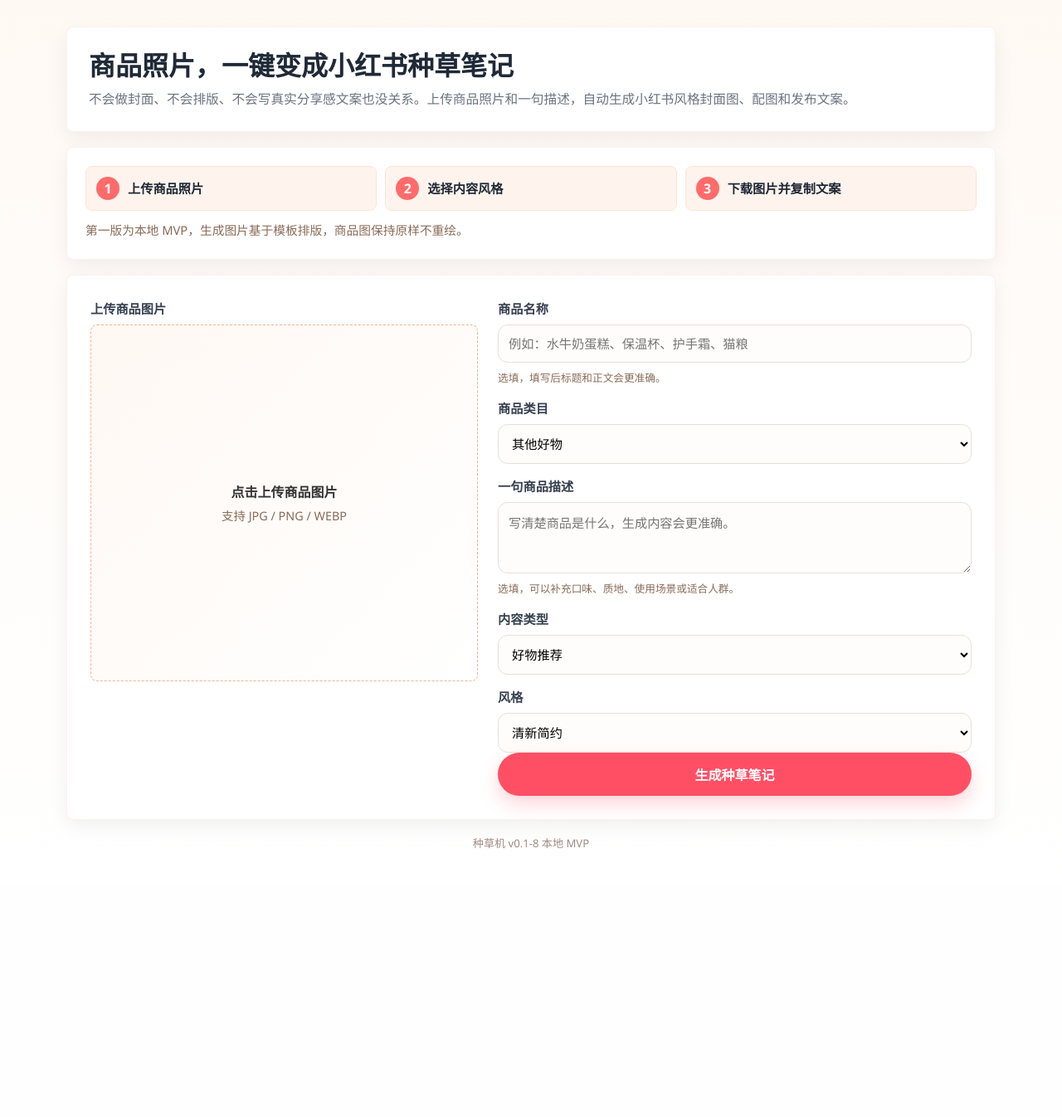
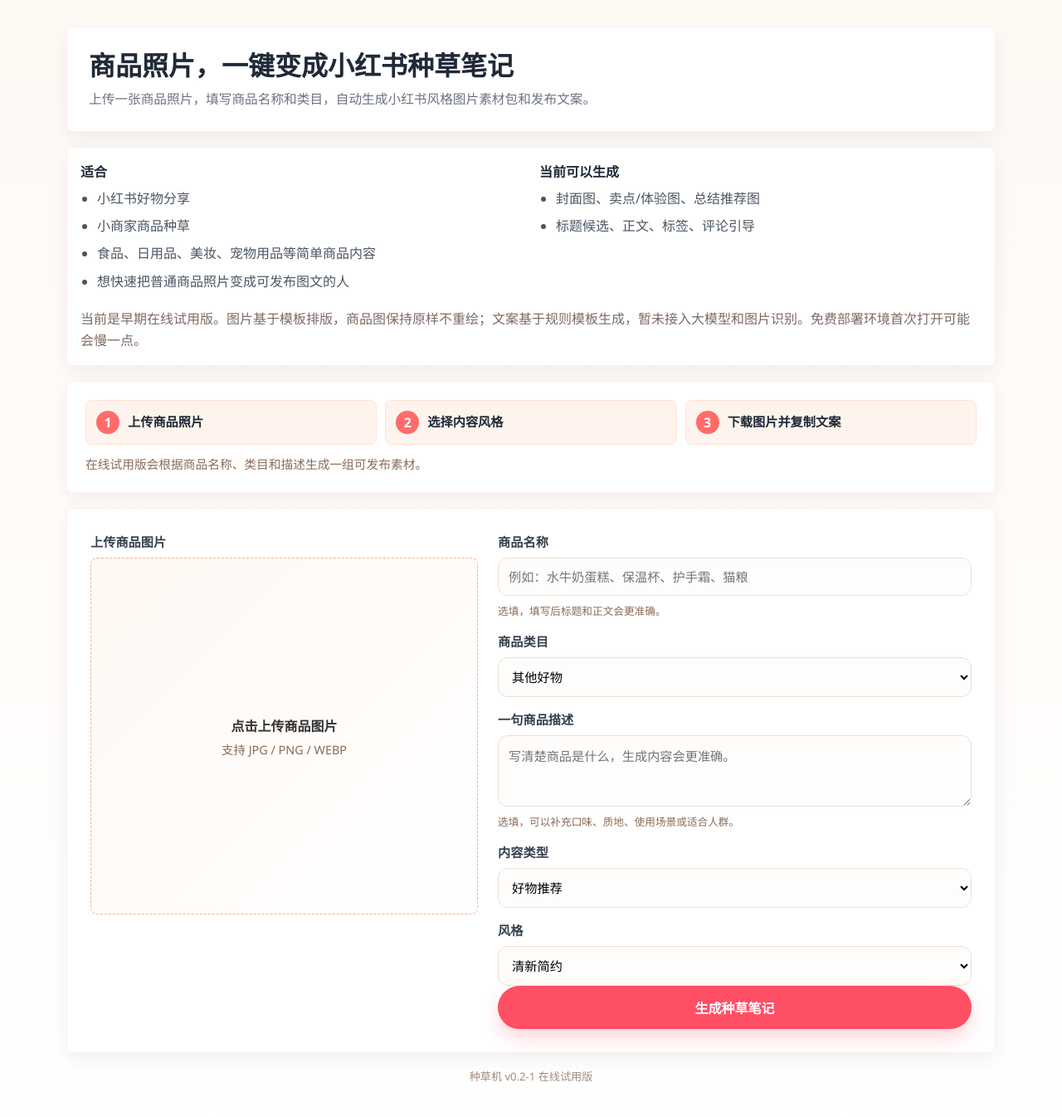
Before and after one commit to chenjiaozz1015-maker/xhs-product-note-agent, a FastAPI app: page / in a window 1280 px wide. Shown: the whole page at 83% size. Before the commit the page ends 1022 px from the top, so only its background shows below. Run offline with FastAPI, Linux system fonts and the light colour scheme.

Commit message:
Polish online trial experience

```diff
--- a/app/config.py
+++ b/app/config.py
@@ -15,6 +15,6 @@ FONTS_DIR.mkdir(parents=True, exist_ok=True)
 
 APP_NAME = os.getenv("APP_NAME", "种草机")
 APP_TITLE = os.getenv("APP_TITLE", APP_NAME)
-APP_VERSION = "v0.1-8"
+APP_VERSION = "v0.2-1"
 HOST = os.getenv("HOST", "0.0.0.0")
 PORT = int(os.getenv("PORT", "8000"))
--- a/app/static/css/style.css
+++ b/app/static/css/style.css
@@ -516,3 +516,20 @@ button, .secondary-btn, .copy-btn, .btn {
     padding-right: 0;
   }
 }
+
+/* v0.2-1 online trial polish */
+.trial-card { display: flex; flex-direction: column; gap: 12px; }
+.trial-grid { display: grid; gap: 12px; }
+.trial-card h2 { margin: 0 0 8px; font-size: 1rem; }
+.trial-card ul,
+.feedback-questions { margin: 0; padding-left: 20px; color: #4b5563; line-height: 1.7; }
+.trial-note,
+.feedback-card p,
+.regenerate-tip p { margin: 0; color: #7c6a62; line-height: 1.65; }
+.regenerate-tip { background: #fffaf7; border-color: #f0e1d8; }
+.feedback-card { border-color: #dbeafe; background: linear-gradient(135deg, #fff 0%, #f8fbff 100%); }
+.feedback-questions { display: grid; gap: 6px; }
+
+@media (min-width: 768px) {
+  .trial-grid { grid-template-columns: 1fr 1fr; gap: 20px; }
+}
--- a/app/static/js/app.js
+++ b/app/static/js/app.js
@@ -250,6 +250,16 @@ document.addEventListener('DOMContentLoaded', () => {
         .filter(Boolean)
         .join('\n');
     }
+    if (target === 'feedback') {
+      return [
+        '【种草机试用反馈】',
+        '1. 商品类型：',
+        '2. 图片效果是否满意：',
+        '3. 文案是否贴合商品：',
+        '4. 哪一步不好用：',
+        '5. 希望增加的功能：',
+      ].join('\n');
+    }
 
     const titles = getCopyText('titles');
     const body = getCopyText('body');
--- a/app/templates/index.html
+++ b/app/templates/index.html
@@ -10,7 +10,29 @@
     <main class="page home-page">
       <section class="hero card">
         <h1>商品照片，一键变成小红书种草笔记</h1>
-        <p>不会做封面、不会排版、不会写真实分享感文案也没关系。上传商品照片和一句描述，自动生成小红书风格封面图、配图和发布文案。</p>
+        <p>上传一张商品照片，填写商品名称和类目，自动生成小红书风格图片素材包和发布文案。</p>
+      </section>
+
+      <section class="card trial-card" aria-label="在线试用说明">
+        <div class="trial-grid">
+          <div>
+            <h2>适合</h2>
+            <ul>
+              <li>小红书好物分享</li>
+              <li>小商家商品种草</li>
+              <li>食品、日用品、美妆、宠物用品等简单商品内容</li>
+              <li>想快速把普通商品照片变成可发布图文的人</li>
+            </ul>
+          </div>
+          <div>
+            <h2>当前可以生成</h2>
+            <ul>
+              <li>封面图、卖点/体验图、总结推荐图</li>
+              <li>标题候选、正文、标签、评论引导</li>
+            </ul>
+          </div>
+        </div>
+        <p class="trial-note">当前是早期在线试用版。图片基于模板排版，商品图保持原样不重绘；文案基于规则模板生成，暂未接入大模型和图片识别。免费部署环境首次打开可能会慢一点。</p>
       </section>
 
       <section class="card intro-card" aria-label="使用流程">
@@ -28,7 +50,7 @@
             <strong>下载图片并复制文案</strong>
           </div>
         </div>
-        <p class="mvp-note">第一版为本地 MVP，生成图片基于模板排版，商品图保持原样不重绘。</p>
+        <p class="mvp-note">在线试用版会根据商品名称、类目和描述生成一组可发布素材。</p>
       </section>
 
       <form class="card form-card" action="/generate" method="post" enctype="multipart/form-data">
@@ -108,7 +130,7 @@
           </div>
         </div>
       </form>
-      <p class="version-note">种草机 {{ app_version }} 本地 MVP</p>
+      <p class="version-note">种草机 {{ app_version }} 在线试用版</p>
     </main>
     <script src="{{ url_for('static', path='js/app.js') }}"></script>
   </body>
```
Also changed, not shown: app/templates/result.html (+22 -2 lines), README.md, 1 other file.
